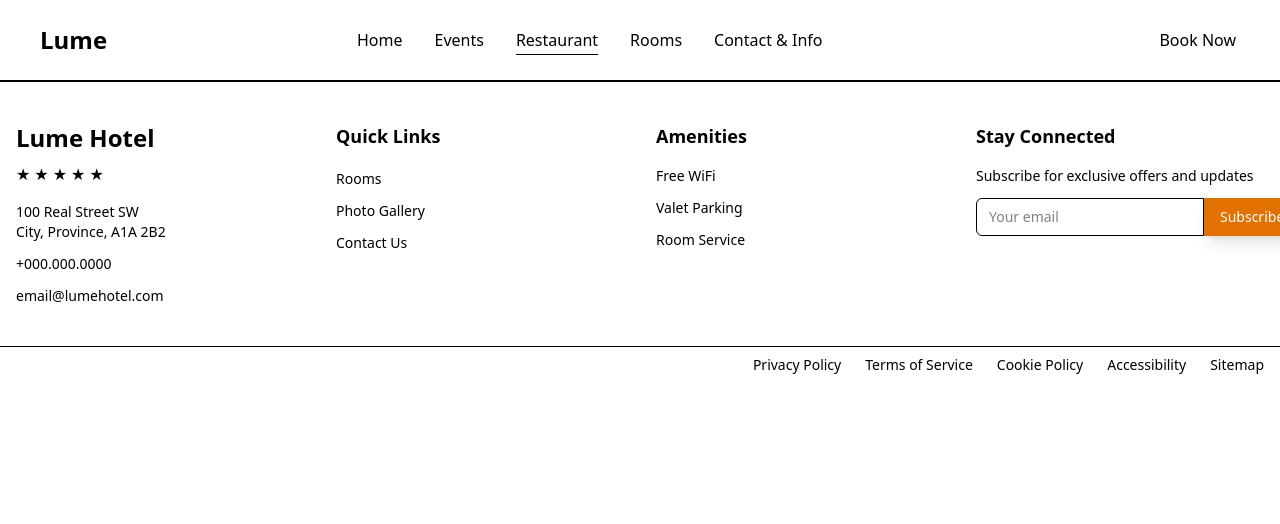
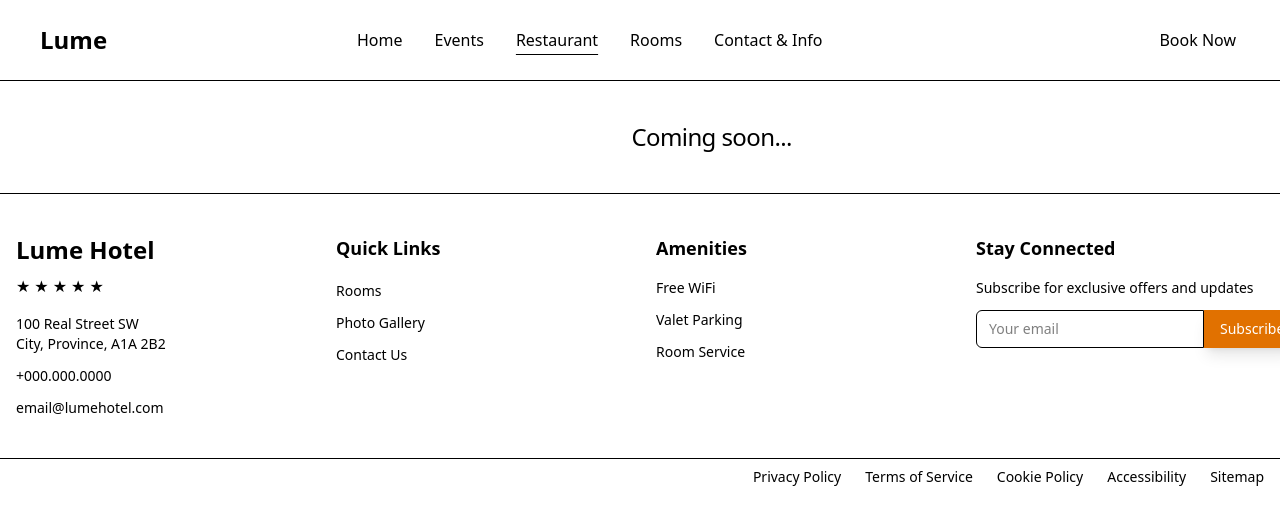
Before and after one commit to olivia497/lume-hotel-project, a React (Vite) app: page /restaurant in a window 1280 px wide. Shown: the top 524 px of the page. Built offline with nearby package versions, Linux system fonts and the light colour scheme.

Commit message:
events and restaurant route added

```diff
--- a/src/App.jsx
+++ b/src/App.jsx
@@ -6,6 +6,8 @@ import Contact from './pages/Contact'
 import Rooms from './pages/Rooms'
 import Footer from './components/Footer'
 import { Route, Routes } from 'react-router-dom'
+import Restaurant from './pages/Restaurant'
+import Event from './pages/Events'
 
 const App = () => {
   return (
@@ -14,6 +16,8 @@ const App = () => {
       <div className='container'>
         <Routes>
           <Route path='/' element={<Home />} />
+          <Route path='/events' element={<Event />} />
+          <Route path='/restaurant' element={<Restaurant />} />
           <Route path='/rooms' element={<Rooms />} />
           <Route path='/contact' element={<Contact />} />
           <Route path='/booknow' element={<BookNow />} />
--- a/src/components/Navbar.jsx
+++ b/src/components/Navbar.jsx
@@ -34,7 +34,7 @@ const Navbar = () => {
                 Home
               </NavLink>
               <NavLink
-                to="/Events"
+                to="/events"
                 className={linkClass}
               >
                 Events
--- /dev/null
+++ b/src/pages/Events.jsx
@@ -0,0 +1,18 @@
+import React from 'react'
+import TextType from '../components/TextType'
+
+const Events = () => {
+  return (
+    <div className="flex items-center justify-center text-2xl my-10 ps-40" style={{ top: '400px'}}>
+      <TextType
+        text={["Coming soon..."]}
+        typingSpeed={120}
+        pauseDuration={1500}
+        showCursor={true}
+        cursorCharacter="|"
+      />
+    </div>
+  )
+}
+
+export default Events
--- /dev/null
+++ b/src/pages/Restaurant.jsx
@@ -0,0 +1,18 @@
+import React from 'react'
+import TextType from '../components/TextType'
+
+const Restaurant = () => {
+  return (
+    <div className="flex items-center justify-center text-2xl my-10 ps-40" style={{ top: '400px'}}>
+      <TextType
+        text={["Coming soon..."]}
+        typingSpeed={120}
+        pauseDuration={1500}
+        showCursor={true}
+        cursorCharacter="|"
+      />
+    </div>
+  )
+}
+
+export default Restaurant
```
